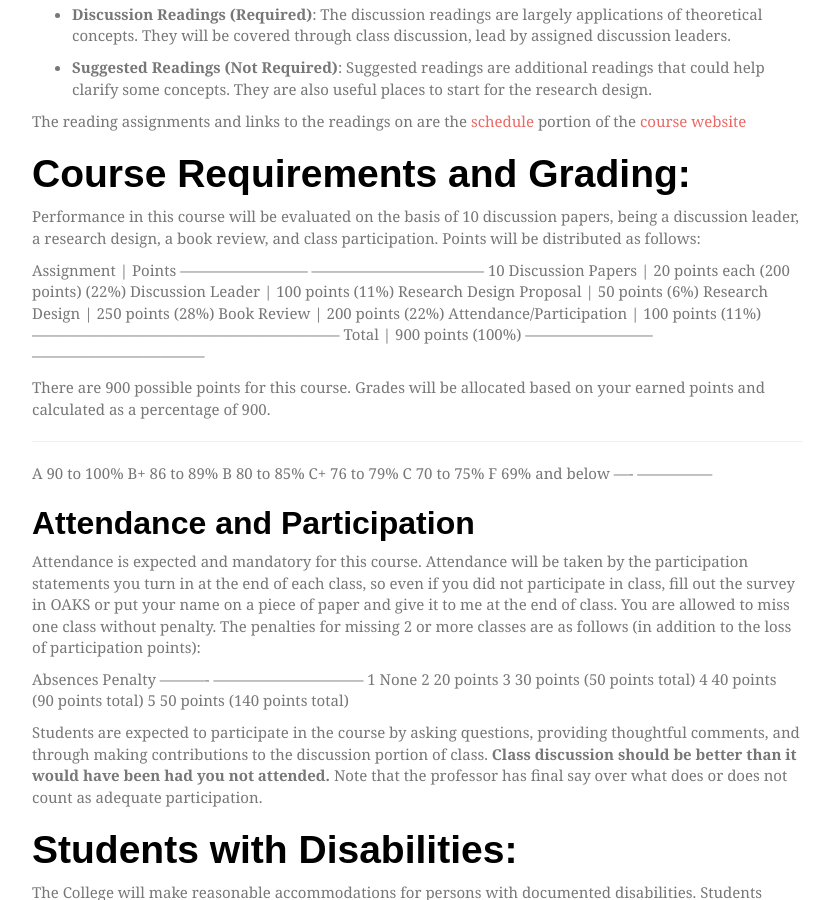
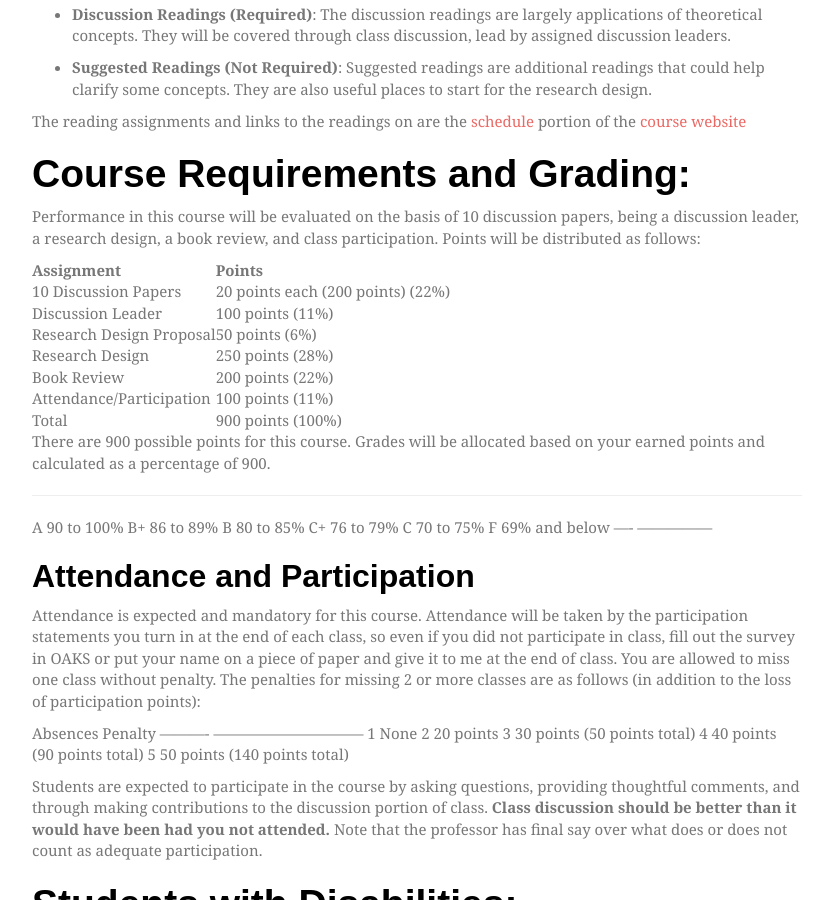
Before and after one commit to mnowlin/evss-puba602, a Jekyll site: the page built from syllabus.md, in a window 1280 px wide and 900 px high, scrolled down 1470 px. Shown: the whole window, without its empty margins (223-1056 px from the left). Built offline with Jekyll 4.4.1, drawn with Linux system fonts in a browser that asks for light colours; nearby versions of some CDN libraries; some web fonts are replaced.

```diff
--- a/syllabus.md
+++ b/syllabus.md
@@ -117,17 +117,16 @@ Course Requirements and Grading:
 Performance in this course will be evaluated on the basis of 10
 discussion papers, being a discussion leader, a research design, a book review, and class participation. Points will be distributed as follows:
 
-Assignment                  | Points
-  -------------------------- -----------------------------------
-  10 Discussion Papers      | 20 points each (200 points) (22%)
-  Discussion Leader         | 100 points (11%)
-  Research Design Proposal  | 50 points (6%)
-  Research Design           | 250 points (28%)
-  Book Review               | 200 points (22%)
-  Attendance/Participation  | 100 points (11%)
-  --------------------------------------------------------------
-  Total                     | 900 points (100%)
-  -------------------------- -----------------------------------
+| Assignment                | Points |
+| --- | --- |
+|  10 Discussion Papers      | 20 points each (200 points) (22%) |
+|  Discussion Leader         | 100 points (11%) |
+|  Research Design Proposal  | 50 points (6%) |
+|  Research Design           | 250 points (28%) |
+|  Book Review               | 200 points (22%) |
+|  Attendance/Participation  | 100 points (11%) |
+| --- | --- |
+|  Total                     | 900 points (100%) |
 
 There are 900 possible points for this course. Grades will be allocated
 based on your earned points and calculated as a percentage of 900.
```
